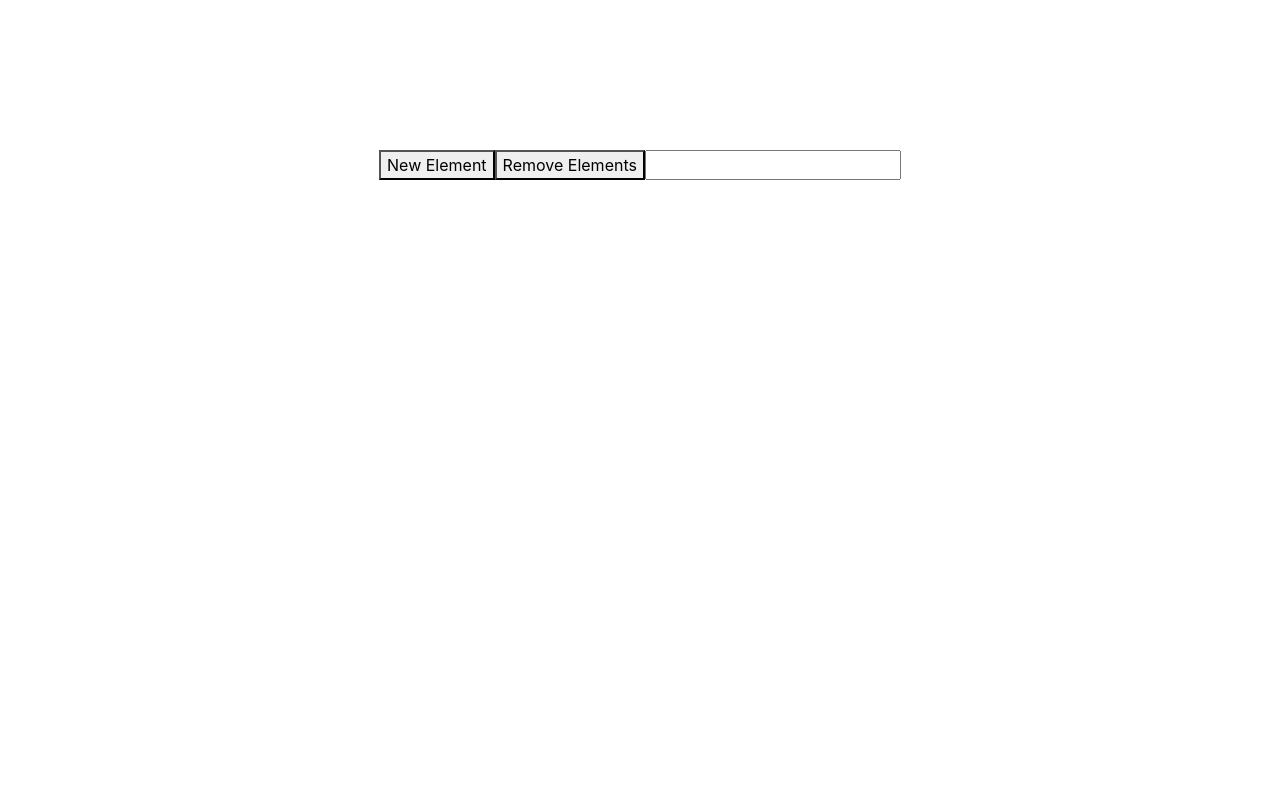
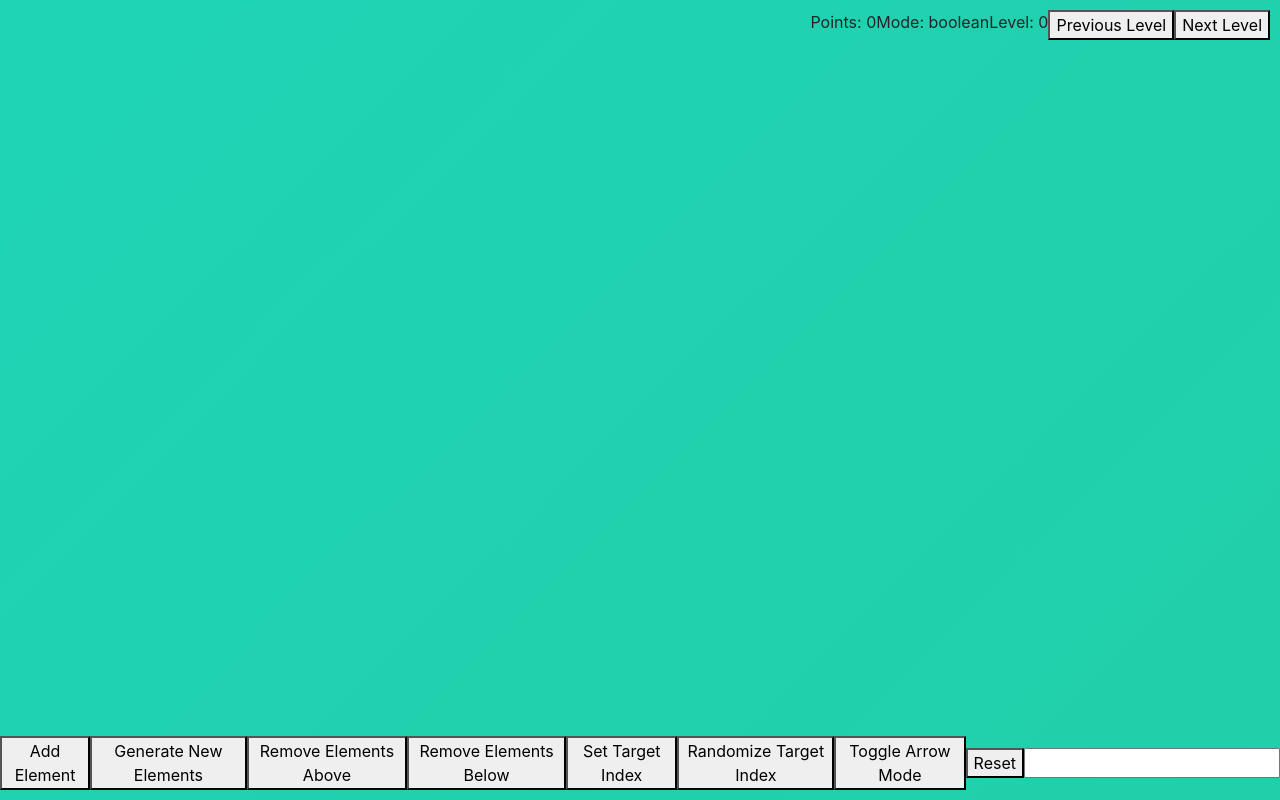
Before and after one commit to KevinH2003/Algorithm-Visualizer, a React (Create React App) app: page / in a window 1280 px wide. Built offline with nearby package versions, Linux system fonts and the light colour scheme.

Commit message:
did a lot, need better documentation

```diff
--- a/src/App.js
+++ b/src/App.js
@@ -7,37 +7,81 @@ function App() {
   const [numBoxes, setNumBoxes] = React.useState(0);
   const [indices, setIndices] = React.useState([0]);
   const [targetIndex, setTargetIndex] = React.useState(0);
+  const [points, setPoints] = React.useState(0);
+  const [mode, setMode] = React.useState("boolean");
+  const [high, setHigh] = React.useState(0);
+  const [low, setLow] = React.useState(0);
+  const [level, setLevel] = React.useState(0);
 
   const removing = new Event("removing");
+  const nums = [3, 10, 30];
+  const pts = [3, 10, 8];
+  const MAXLEVEL = 3;
 
   const boxContainerStyle = {
     position: "relative",
     top: "100px",
     display: "flex",
-    "justify-content": "center",
-    "align-items": "center"
+    flexWrap: "wrap",
+    justifyContent: "center",
+    alignItems: "center",
+    padding: "200px"
   }
 
   const buttonStyle = {
+    position: "absolute",
+    bottom: "10px",
+    right: ".125",
+    margin: "auto",
+    display: "flex",
+    justifyContent: "center",
+    alignItems: "center",
+  }
+
+  const scoreBoardStyle = {
     position: "relative",
-    top: "150px",
+    top: "10px",
+    right: "10px",
     display: "flex",
-    "justify-content": "center",
-    "align-items": "center"
+    justifyContent: "right",
+    alignItems: "right"
   }
 
   function addBox(e){
     setBoxes(prevBoxes => {
-      const newBox = {id: numBoxes, name: numBoxes, targetId: targetIndex, color: "orange"};
+      const newBox = {id: numBoxes, name: numBoxes, targetId: targetIndex, mode: mode, color: "linear-gradient(-45deg, #000000, #c2bfbc)"};
       return [...prevBoxes, newBox]
     })
     setNumBoxes(prevNum => {
-      return prevNum + 1
+      return prevNum + 1;
     })
     setIndices(prevIndices => {
       return [...prevIndices, numBoxes]
     })
+    setPoints(prevPoints => {
+      return prevPoints + 1;
+    })
   }
+
+  /*function addBoxes(e){
+    for (let i = 0; i < parseInt(document.getElementById("text").value); i++){
+      setBoxes(prevBoxes => {
+        const newBox = {id: numBoxes, name: numBoxes, targetId: targetIndex, mode: mode, color: "linear-gradient(-45deg, #000000, #c2bfbc)"};
+        return [...prevBoxes, newBox]
+      })
+      setNumBoxes(prevNum => {
+        return prevNum + 1
+      })
+      setIndices(prevIndices => {
+        return [...prevIndices, numBoxes]
+      })
+    }
+    let tIndex = Math.floor(Math.random() * numBoxes);
+    const newState = () => boxes.map(box => {
+      return {id: box.id, name: box.id, color: box.color, targetId: tIndex};
+    })
+    setBoxes(newState);
+  }*/
 
   function removeBox(id){
     setBoxes(currBoxes => {
@@ -51,7 +95,7 @@ function App() {
     let number = indices[0]
     const newState = () => boxes.map(box => {
       if (box.name === number){
-        return {...box, color: "green"};
+        return {id: box.id, name: box.name, targetId: targetIndex, mode: mode, color: "orange"};
       } else {
         return box;
       }
@@ -62,29 +106,116 @@ function App() {
     })
   }
 
-  function removeIndex(e){
-    setTargetIndex(parseInt(document.getElementById("text").value));
-    document.dispatchEvent(removing);
-    //let index = parseInt(document.getElementById("text").value)
-    //const newState = () => boxes.filter(box => box.id < index);
-    //setBoxes(newState);
+  function removeIndexAbove(e){
+    //setIndex();
+    //document.dispatchEvent(removing);
+    let index = parseInt(document.getElementById("text").value);
+    const newState = () => boxes.filter(box => box.id <= index);
+    setBoxes(newState);
   }
 
-  function test(e){
-    const newBox = {id: numBoxes, name: document.getElementById("text").value, color: "orange"};
-    setBoxes(currBoxes => {
-      return [...currBoxes, newBox]});
+  function removeIndexBelow(e){
+    //setIndex();
+    //document.dispatchEvent(removing);
+    let index = parseInt(document.getElementById("text").value);
+    const newState = () => boxes.filter(box => box.id >= index);
+    setBoxes(newState);
+  }
+
+  function setIndex(e){
+    let tIndex = parseInt(document.getElementById("text").value);
+    //setTargetIndex(parseInt(document.getElementById("text").value));
+    const newState = () => boxes.map(box => {
+      return {id: box.id, name: box.name, color: box.color, targetId: tIndex, mode: mode};
+    })
+    setBoxes(newState);
+  }
+
+  function randomizeIndex(e){
+    let tIndex = Math.floor(Math.random() * numBoxes);
+    const newState = () => boxes.map(box => {
+      return {id: box.id, name: box.id, color: box.color, targetId: tIndex, mode: mode};
+    })
+    setBoxes(newState);
+  }
+
+  function minusScore(e){
+    if (mode == "arrow"){
+      setPoints(points - 2);
+    } else{
+      setPoints(points - 1);
+    }
+  }
+
+  function arrowMode(e){
+    let mod = "arrow";
+    const newState = () => boxes.map(box => {
+      return {id: box.id, name: mode, color: box.color, targetId: box.targetId, mode: mod};
+    })
+    setBoxes(newState);
+  }
+
+  function reset(e){
+    setBoxes([]);
+    setNumBoxes(0);
+    setIndices([0]);
+    setTargetIndex(0);
+  }
+
+  function setStates(){
+    let num = nums[level];
+    let pt = pts[level];
+    setNumBoxes(num);
+    setTargetIndex(Math.floor(Math.random() * numBoxes));
+    let newIndices = [];
+    let newBoxes = [];
+    for (let i = 0; i < num; i++){
+      let newBox = {id: i, name: i, targetId: targetIndex, mode: mode, color: "linear-gradient(-45deg, #000000, #c2bfbc)"};
+      newBoxes.push(newBox);
+      newIndices.push(i);
+    }
+    setBoxes(newBoxes);
+    setPoints(pt);
+  }
+
+  function previousLevel(e){
+    if (level > 0){
+      setLevel(level - 1);
+      setStates();
+    }
+  }
+
+  function nextLevel(e){
+    if (level < MAXLEVEL){
+      setLevel(level + 1);
+      setStates();
+    }
   }
 
   return (
     <>
-      <div style={boxContainerStyle}>
+      <div style={scoreBoardStyle}>
+        Points: {points}
+        Mode: {mode}
+        Level: {level}
+        <button id="previousLevel" onClick={previousLevel}>Previous Level</button>
+        <button id="nextLevel" onClick={nextLevel}>Next Level</button>
+      </div>
+      <div style={boxContainerStyle} onClick={minusScore}>
         <BoxContainer boxes={boxes}/>
       </div>
       <div style = {buttonStyle}>
-        <button onClick={addBox}>New Element</button>
-        <button id="removal" onClick={removeIndex}>Remove Elements</button>
+        <button id="addBox" onClick={addBox}>Add Element</button>
+        <button id="addBoxes" onClick={setStates}>Generate New Elements</button>
+        <button id="removal" onClick={removeIndexAbove}>Remove Elements Above</button>
+        <button id="removal2" onClick={removeIndexBelow}>Remove Elements Below</button>
+        <button id="setIndex" onClick={setIndex}>Set Target Index</button>
+        <button id="randomizeIndex" onClick={randomizeIndex}>Randomize Target Index</button>
+        <button id="arrowMode" onClick={arrowMode}>Toggle Arrow Mode</button>
+        <button id="reset" onClick={reset}>Reset</button>
         <input type="text" id="text"></input>
+      </div>
+      <div style = {buttonStyle}>
       </div>
     </>
   );
--- a/src/Components/Box.jsx
+++ b/src/Components/Box.jsx
@@ -1,64 +1,96 @@
 import { AnimatePresence, motion } from 'framer-motion';
 import React from 'react'
 
-export default function Box({box, removeIndex}) {
+export default function Box({box}) {
   const [isVisible, setVisible] = React.useState(true);
   const [boxColor, setColor] = React.useState(box.color);
+  const [boxText, setBoxText] = React.useState(box.name);
 
   const mystyle = {
     color: "black",
-    width: "50px",
-    height: "30px",
+    width: "60px",
+    height: "40px",
     margin: "10px 10px",
-    backgroundColor: boxColor,
+    //backgroundColor: "linear-gradient(-45deg, #C0C0C0, #0dd13a)",
+    background: boxColor,
     textAlign: "center",
     visibility: box.visibility,
+    animation: "gradient 15s ease infinite"
   }
 
   const expand = {
     scale: 1.15,
+    animate: {scale: 1},
     transition: { duration: 0.15 },
   }
 
   const squish = {
     scale: 0.8,
+    animate: {scale: 1},
     transition: {duration: 0.15},
   }
 
-  function test(){
-    setTimeout(removeIfAbove, 50)
-  }
-
   function removeIfAbove(){
+    box.name = box.targetId;
     if (box.id > box.targetId){
       vanish();
     }
   }
 
+  const clicked = new Event("clicked");
 
   function changeColor(){
-    setColor("green")
+    if (box.mode == "arrow"){
+      if (box.id > box.targetId){
+        setColor("blue");
+        setBoxText("<-");
+      } else if (box.id < box.targetId){
+        setColor("orange");
+        setBoxText("->");
+      } else{
+        setColor("green");
+      }
+    } else{
+      if (box.id != box.targetId){
+        setColor("red");
+      } else {
+        setColor("green");
+      }
+    }
+    document.dispatchEvent(clicked);
   }
 
   function vanish(){
     setVisible(false)
   }
 
-  document.addEventListener("removing", test.bind(Box));
+  document.addEventListener("removing", removeIfAbove.bind(Box));
+
   return (
     <>
       <AnimatePresence>
         {isVisible &&
           <motion.button
           style={mystyle}
-          initial = {{opacity: 0}}
-          animate = {{opacity: 1}}
+          initial = {{
+            opacity: 0,
+          }}
+          animate = {{
+            opacity: 1,
+            scale: [0.1, 1.2, 1]
+
+          }}
+          transition ={{
+            scale: {duration: 0.5}
+          }}
           exit = {{opacity: 0}}
           whileHover = {expand}
           whileTap = {squish}
           onClick = {changeColor}
+
+
           >
-            {box.name}
+            {boxText}
           </motion.button>
         }
       </AnimatePresence>
--- a/src/Components/BoxContainer.jsx
+++ b/src/Components/BoxContainer.jsx
@@ -1,10 +1,11 @@
 import React from 'react'
 import Box from './Box'
+import { v4 as uuid } from 'uuid';
 
 export default function BoxContainer({ boxes }) {
   return (
     boxes.map(box => {
-      return <Box key={box.id} box={box} removeIndex = {box.removeIndex}/>
+      return <Box key={uuid} box={box}/>
     })
   )
 }
--- a/src/styles.css
+++ b/src/styles.css
@@ -1,10 +1,26 @@
 body {
+    width: 100%;
+    height: 100%;
     margin: 0;
     font-family: -apple-system, BlinkMacSystemFont, 'Segoe UI', 'Roboto', 'Oxygen',
       'Ubuntu', 'Cantarell', 'Fira Sans', 'Droid Sans', 'Helvetica Neue',
       sans-serif;
     -webkit-font-smoothing: antialiased;
     -moz-osx-font-smoothing: grayscale;
+      background: linear-gradient(-45deg, #32a84e, #1ed6ba, #3269a8);
+      background-size: 400% 8000%;
+      animation: gradient 15s ease infinite;
+}
+  @keyframes gradient {
+      0% {
+          background-position: 0% 50%;
+      }
+      50% {
+          background-position: 100% 50%;
+      }
+      100% {
+          background-position: 0% 50%;
+      }
   }
 
   code {
```
